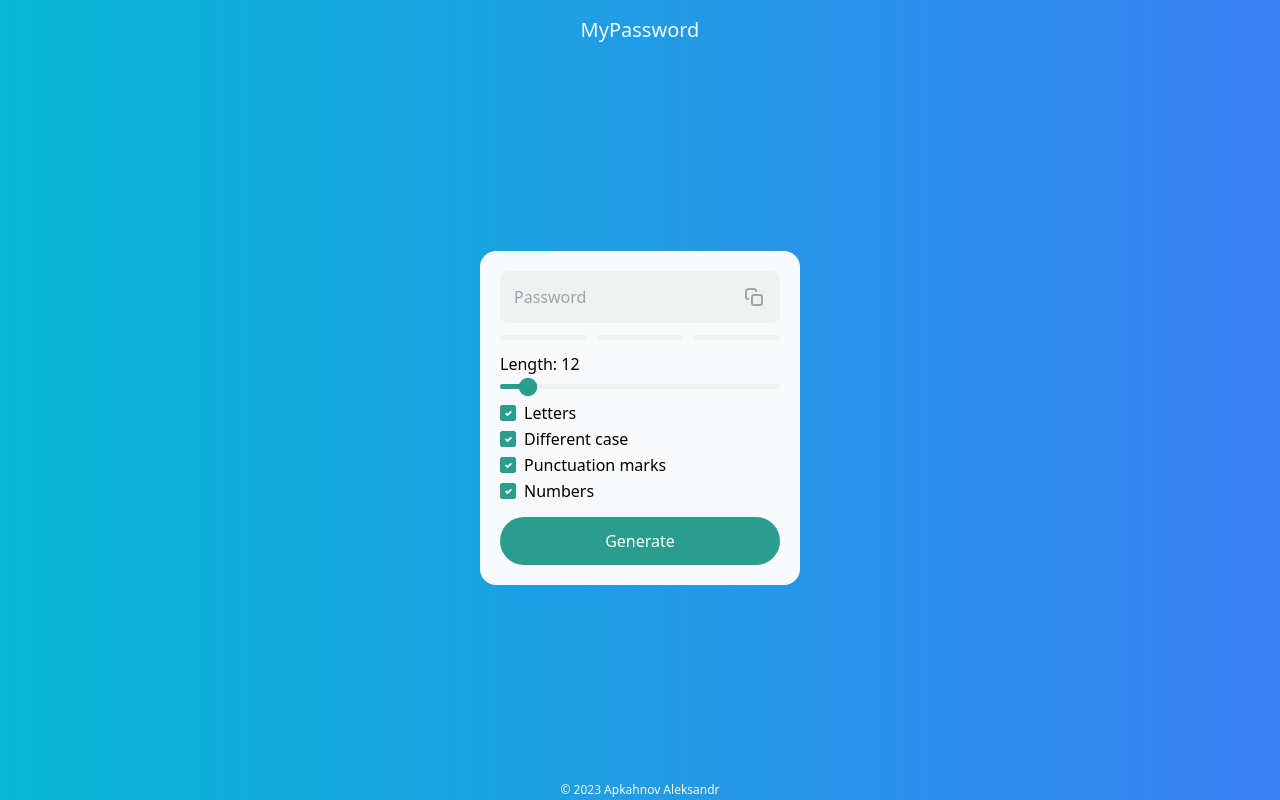
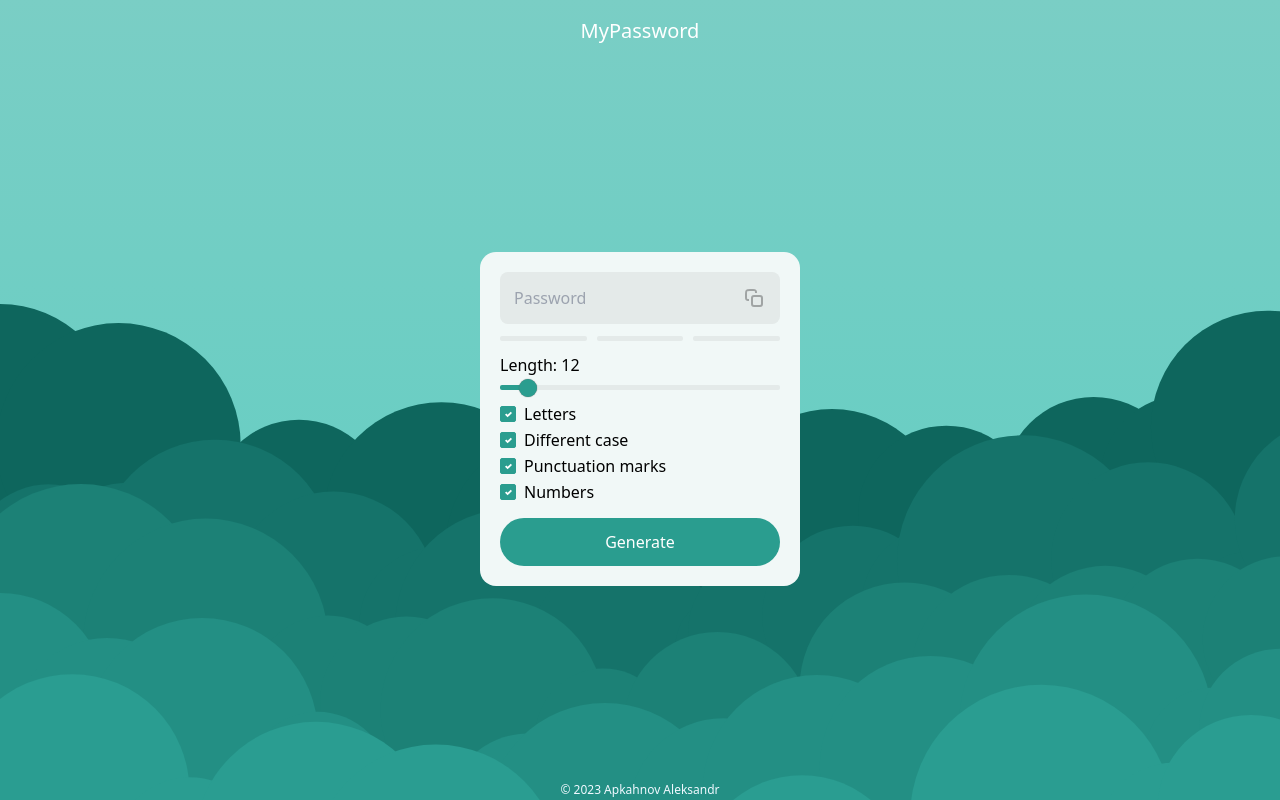
Before and after one commit to A-Apkhanov/mypassword, a Vue app: page / in a window 1280 px wide. Built offline with nearby package versions, Linux system fonts and the light colour scheme.

Commit message:
Mvp (#10)
refactoring

```diff
--- a/src/App.vue
+++ b/src/App.vue
@@ -1,145 +1,45 @@
 <template>
-  <div
-    id="app"
-    class="flex flex-col min-h-screen bg-gradient-to-r from-cyan-500 to-blue-500"
-  >
-    <header>
-      <div class="max-w-7xl mx-auto p-4 flex justify-center">
-        <span class="text-sky-50 text-xl">MyPassword</span>
-      </div>
-    </header>
-    <main class="flex-auto flex justify-center items-center">
-      <form
-        class="flex flex-col gap-3 w-full max-w-xs m-2.5 p-5 rounded-2xl bg-slate-50"
-        @submit.prevent="generatePassword"
-      >
-        <div :class="$style.password_wrapper">
-          <password-input v-model="password" />
-          <password-copy-button
-            :disabled="isCopyDisabled"
-            :done="isCopyDone"
-            @click="copyPassword"
-            :class="$style.password_button"
-          />
-        </div>
-        <password-validator :password="password" />
-        <app-range id="length" name="length" label="Length" v-model="length" />
-        <div class="flex flex-col">
-          <app-checkbox
-            name="letters"
-            v-model="params.letters"
-            id="letters"
-            label="Letters"
-          />
-          <app-checkbox
-            name="difCase"
-            v-model="params.difCase"
-            id="difCase"
-            label="Different case"
-          />
-          <app-checkbox
-            name="marks"
-            v-model="params.marks"
-            id="marks"
-            label="Punctuation marks"
-          />
-          <app-checkbox
-            name="numbers"
-            v-model="params.numbers"
-            id="numbers"
-            label="Numbers"
-          />
-        </div>
-        <div class="flex flex-col gap-1">
-          <app-button type="submit" :disabled="disabledSubmit">
-            Generate
-          </app-button>
-        </div>
-      </form>
+  <div id="app" :class="$style.root">
+    <app-header />
+    <main :class="$style.main">
+      <password-form />
     </main>
-    <footer class="text-center">
-      <span class="text-sky-50 text-xs">© 2023 Apkahnov Aleksandr</span>
-    </footer>
+    <app-footer />
   </div>
 </template>
 
 <script>
-import PasswordInput from "./components/PasswordInput.vue";
-import PasswordValidator from "./components/PasswordValidator.vue";
-import AppButton from "./components/AppButton.vue";
-import AppCheckbox from "./components/AppCheckbox.vue";
-import AppRange from "./components/AppRange";
-import PasswordCopyButton from "@/components/PasswordCopyButton";
+import AppHeader from "./components/AppHeader.vue";
+import AppFooter from "./components/AppFooter.vue";
+import PasswordForm from "./components/PasswordForm.vue";
 
 export default {
   name: "App",
   components: {
-    PasswordCopyButton,
-    PasswordInput,
-    PasswordValidator,
-    AppRange,
-    AppCheckbox,
-    AppButton,
-  },
-  data() {
-    return {
-      password: "",
-      length: 12,
-      isCopyDisabled: true,
-      isCopyDone: false,
-      params: {
-        letters: true,
-        difCase: true,
-        marks: true,
-        numbers: true,
-      },
-    };
-  },
-  methods: {
-    generatePassword() {
-      const numbers = this.params.numbers ? "0123456789" : "";
-      const letters = this.params.letters ? "abcdefghijklmnopqrstuvwxyz" : "";
-      const upperLetters = this.params.difCase ? letters.toUpperCase() : "";
-      const marks = this.params.marks ? "!@#$%^&*()" : "";
-      const chars = numbers + letters + upperLetters + marks;
-
-      let password = "";
-
-      for (let i = 0; i < this.length; i++) {
-        const randomNumber = Math.floor(Math.random() * chars.length);
-        password += chars.substring(randomNumber, randomNumber + 1);
-      }
-
-      this.password = password;
-    },
-    copyPassword() {
-      navigator.clipboard.writeText(this.password).then(() => {
-        this.isCopyDone = true;
-        setTimeout(() => (this.isCopyDone = false), 500);
-      });
-    },
-  },
-  computed: {
-    disabledSubmit() {
-      return !Object.values(this.params).filter((value) => value === true)
-        .length;
-    },
-  },
-  watch: {
-    password(newPassword) {
-      this.isCopyDisabled = newPassword === "";
-    },
+    PasswordForm,
+    AppFooter,
+    AppHeader,
   },
 };
 </script>
 
 <style lang="scss" module>
-.password_wrapper {
-  position: relative;
+.root {
+  display: flex;
+  flex-direction: column;
+  height: auto;
+  min-height: 100vh;
+  background-image: url("~/assets/background.svg");
+  background-repeat: no-repeat;
+  background-size: cover;
+  background-position: center center;
+  background-attachment: fixed;
 }
-.password_button {
-  position: absolute;
-  top: 0;
-  right: 0;
+
+.main {
+  flex: 1 1 auto;
+  display: flex;
+  align-items: center;
+  justify-content: center;
 }
 </style>
--- /dev/null
+++ b/src/components/AppFooter.vue
@@ -0,0 +1,21 @@
+<template>
+  <footer :class="$style.footer">
+    <span class="text-sky-50 text-xs">© 2023 Apkahnov Aleksandr</span>
+  </footer>
+</template>
+
+<script>
+export default {
+  name: "AppFooter",
+};
+</script>
+
+<style lang="scss" module>
+.footer {
+  text-align: center;
+}
+.copyright {
+  color: #fff;
+  font-size: 12px;
+}
+</style>
--- /dev/null
+++ b/src/components/AppHeader.vue
@@ -0,0 +1,27 @@
+<template>
+  <header :class="$style.header">
+    <span :class="$style.logo">MyPassword</span>
+  </header>
+</template>
+
+<script>
+export default {
+  name: "AppHeader",
+};
+</script>
+
+<style lang="scss" module>
+.header {
+  width: 100%;
+  max-width: 1280px;
+  margin: 0 auto;
+  display: flex;
+  justify-content: center;
+  padding: 16px;
+}
+
+.logo {
+  color: #fff;
+  font-size: 20px;
+}
+</style>
--- a/src/components/AppRange.vue
+++ b/src/components/AppRange.vue
@@ -60,7 +60,7 @@ export default {
   -webkit-appearance: none;
   width: 100%;
   height: 5px;
-  background: #eef3f2;
+  background: #e4eae9;
   border-radius: 2px;
   background-image: linear-gradient(#2a9d8f, #2a9d8f);
   background-repeat: no-repeat;
--- /dev/null
+++ b/src/components/PasswordForm.vue
@@ -0,0 +1,149 @@
+<template>
+  <form :class="$style.password_form" @submit.prevent="generatePassword">
+    <div :class="$style.password_wrapper">
+      <password-input v-model="password" />
+      <password-copy-button
+        :disabled="isCopyDisabled"
+        :done="isCopyDone"
+        @click="copyPassword"
+        :class="$style.password_button"
+      />
+    </div>
+    <password-validator :password="password" />
+    <app-range id="length" name="length" label="Length" v-model="length" />
+    <div :class="$style.password_params">
+      <app-checkbox
+        name="letters"
+        v-model="params.letters"
+        id="letters"
+        label="Letters"
+      />
+      <app-checkbox
+        name="difCase"
+        v-model="params.difCase"
+        id="difCase"
+        label="Different case"
+      />
+      <app-checkbox
+        name="marks"
+        v-model="params.marks"
+        id="marks"
+        label="Punctuation marks"
+      />
+      <app-checkbox
+        name="numbers"
+        v-model="params.numbers"
+        id="numbers"
+        label="Numbers"
+      />
+    </div>
+    <div class="flex flex-col gap-1">
+      <app-button type="submit" :disabled="disabledSubmit">
+        Generate
+      </app-button>
+    </div>
+  </form>
+</template>
+
+<script>
+import PasswordCopyButton from "./PasswordCopyButton.vue";
+import PasswordInput from "./PasswordInput.vue";
+import PasswordValidator from "./PasswordValidator.vue";
+import AppRange from "./AppRange.vue";
+import AppCheckbox from "./AppCheckbox.vue";
+import AppButton from "./AppButton.vue";
+
+export default {
+  name: "PasswordForm",
+  components: {
+    PasswordCopyButton,
+    PasswordInput,
+    PasswordValidator,
+    AppRange,
+    AppCheckbox,
+    AppButton,
+  },
+  data() {
+    return {
+      password: "",
+      length: 12,
+      isCopyDisabled: true,
+      isCopyDone: false,
+      params: {
+        letters: true,
+        difCase: true,
+        marks: true,
+        numbers: true,
+      },
+    };
+  },
+  methods: {
+    generatePassword() {
+      const numbers = this.params.numbers ? "0123456789" : "";
+      const letters = this.params.letters ? "abcdefghijklmnopqrstuvwxyz" : "";
+      const upperLetters = this.params.difCase ? letters.toUpperCase() : "";
+      const marks = this.params.marks ? "!@#$%^&*()" : "";
+      const chars = numbers + letters + upperLetters + marks;
+
+      let password = "";
+
+      for (let i = 0; i < this.length; i++) {
+        const randomNumber = Math.floor(Math.random() * chars.length);
+        password += chars.substring(randomNumber, randomNumber + 1);
+      }
+
+      this.password = password;
+    },
+    copyPassword() {
+      navigator.clipboard.writeText(this.password).then(() => {
+        this.isCopyDone = true;
+        setTimeout(() => (this.isCopyDone = false), 500);
+      });
+    },
+  },
+  computed: {
+    disabledSubmit() {
+      return !Object.values(this.params).filter((value) => value === true)
+        .length;
+    },
+  },
+  watch: {
+    password(newPassword) {
+      this.isCopyDisabled = newPassword === "";
+    },
+  },
+};
+</script>
+
+<style lang="scss" module>
+.password_form {
+  width: 100%;
+  max-width: 320px;
+
+  display: flex;
+  flex-direction: column;
+  gap: 12px;
+
+  padding: 20px;
+  margin: 10px;
+
+  border-radius: 16px;
+
+  background-color: #f1f8f7;
+}
+
+.password_params {
+  display: flex;
+  flex-direction: column;
+}
+
+.password_wrapper {
+  position: relative;
+}
+
+.password_button {
+  position: absolute;
+  top: 0;
+  right: 0;
+}
+</style>
--- a/src/components/PasswordInput.vue
+++ b/src/components/PasswordInput.vue
@@ -39,7 +39,7 @@ export default {
 .input {
   width: 100%;
   padding: 12px 48px 12px 12px;
-  background-color: #eef3f2;
+  background-color: #e4eae9;
   border-radius: 8px;
   border: 2px solid transparent;
   outline: none;
--- a/src/components/PasswordValidator.vue
+++ b/src/components/PasswordValidator.vue
@@ -1,8 +1,6 @@
 <template>
-  <div :class="$style.root">
-    <div :class="[$style.password_validity, modifierClass]">
-      <span v-for="i in 3" :key="i" :class="$style.pill" />
-    </div>
+  <div :class="[$style.password_validity, modifierClass]">
+    <span v-for="i in 3" :key="i" :class="$style.pill" />
   </div>
 </template>
 
@@ -62,11 +60,6 @@ export default {
 </script>
 
 <style lang="scss" module>
-.root {
-  display: flex;
-  flex-direction: column;
-}
-
 .password_validity {
   display: grid;
   grid-template-columns: 1fr 1fr 1fr;
@@ -88,7 +81,7 @@ export default {
 .pill {
   display: block;
   height: 5px;
-  background-color: #eef3f2;
+  background-color: #e4eae9;
   border-radius: 2px;
 }
 </style>
```
Also changed, not shown: assets/background.svg (added).
